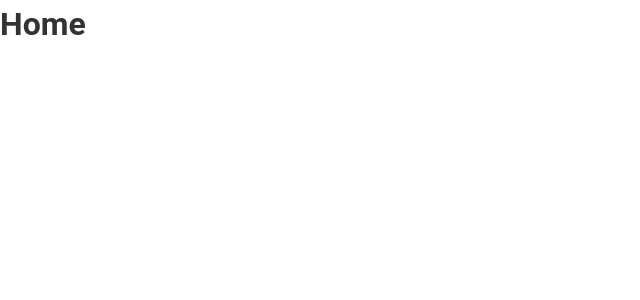
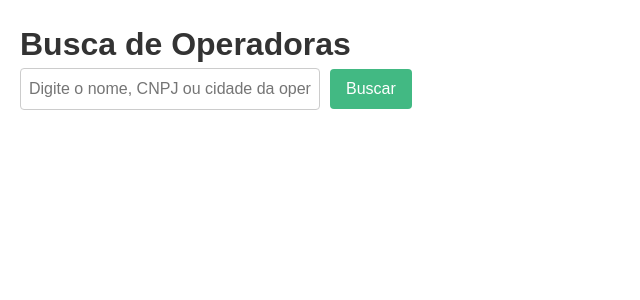
Before and after one commit to ldickmann/teste-intuitive-care, a Vue app in the folder interface_api/frontend/: page / in a window 1280 px wide. Shown: the top 300 px of the page, without its empty margins (0-640 px from the left). Built offline with nearby package versions, Linux system fonts and the light colour scheme.

Commit message:
FEAT & FIX: Correções nos caminhos das importações dos codigos da API & adicionado o codigo de HomeView.vue do frontend

```diff
--- a/interface_api/frontend/package.json
+++ b/interface_api/frontend/package.json
@@ -9,6 +9,7 @@
     "preview": "vite preview"
   },
   "dependencies": {
+    "axios": "^1.8.4",
     "vue": "^3.5.13",
     "vue-router": "^4.5.0"
   },
--- a/interface_api/frontend/src/views/HomeView.vue
+++ b/interface_api/frontend/src/views/HomeView.vue
@@ -1,10 +1,127 @@
 <template>
-  <div>
-    <h1>Home</h1>
-    <!-- Conteúdo da página -->
+  <div class="home-view">
+    <h1>Busca de Operadoras</h1>
+
+    <div class="search-container">
+      <input
+        v-model="searchTerm"
+        @keyup.enter="performSearch"
+        type="text"
+        placeholder="Digite o nome, CNPJ ou cidade da operadora" />
+      <button @click="performSearch">Buscar</button>
+    </div>
+
+    <div
+      v-if="isLoading"
+      class="loading">
+      <p>Carregando...</p>
+    </div>
+
+    <div
+      v-if="errorMessage"
+      class="error-message">
+      <p>{{ errorMessage }}</p>
+    </div>
+
+    <div v-if="results && results.length">
+      <h2>Resultados da Busca:</h2>
+      <ul>
+        <li
+          v-for="(result, index) in results"
+          :key="index">
+          {{ result.name }} - {{ result.cnpj }} - {{ result.city }}
+        </li>
+      </ul>
+    </div>
   </div>
 </template>
 
-<script setup></script>
+<script setup>
+import { ref } from "vue";
+import axios from "axios";
 
-<style scoped></style>
+// Composable para realizar a busca
+function useSearch() {
+  const isLoading = ref(false);
+  const errorMessage = ref("");
+  const results = ref([]);
+
+  async function search(query) {
+    isLoading.value = true;
+    errorMessage.value = "";
+    results.value = [];
+    try {
+      const response = await axios.get("http://localhost:5000/search", {
+        params: { query },
+      });
+      results.value = response.data;
+    } catch (error) {
+      errorMessage.value = "Erro ao buscar os dados.";
+      console.error("Erro na busca:", error);
+    } finally {
+      isLoading.value = false;
+    }
+  }
+
+  return {
+    isLoading,
+    errorMessage,
+    results,
+    search,
+  };
+}
+
+const searchTerm = ref("");
+const { isLoading, errorMessage, results, search } = useSearch();
+
+function performSearch() {
+  if (searchTerm.value.trim()) {
+    search(searchTerm.value);
+  }
+}
+</script>
+
+<style scoped>
+.home-view {
+  margin: 20px;
+  font-family: Arial, sans-serif;
+}
+
+.search-container {
+  display: flex;
+  align-items: center;
+  gap: 10px;
+  margin-bottom: 20px;
+}
+
+input[type="text"] {
+  padding: 8px;
+  width: 300px;
+  border: 1px solid #ccc;
+  border-radius: 4px;
+}
+
+button {
+  padding: 8px 16px;
+  background-color: #42b983;
+  color: #fff;
+  border: none;
+  border-radius: 4px;
+  cursor: pointer;
+  transition: background-color 0.3s;
+}
+
+button:hover {
+  background-color: #369870;
+}
+
+.loading {
+  color: #666;
+  margin-top: 10px;
+}
+
+.error {
+  color: red;
+  margin-top: 10px;
+}
+</style>
```
Also changed, not shown: 1 other file (tests, documents, lock files or other folders).
